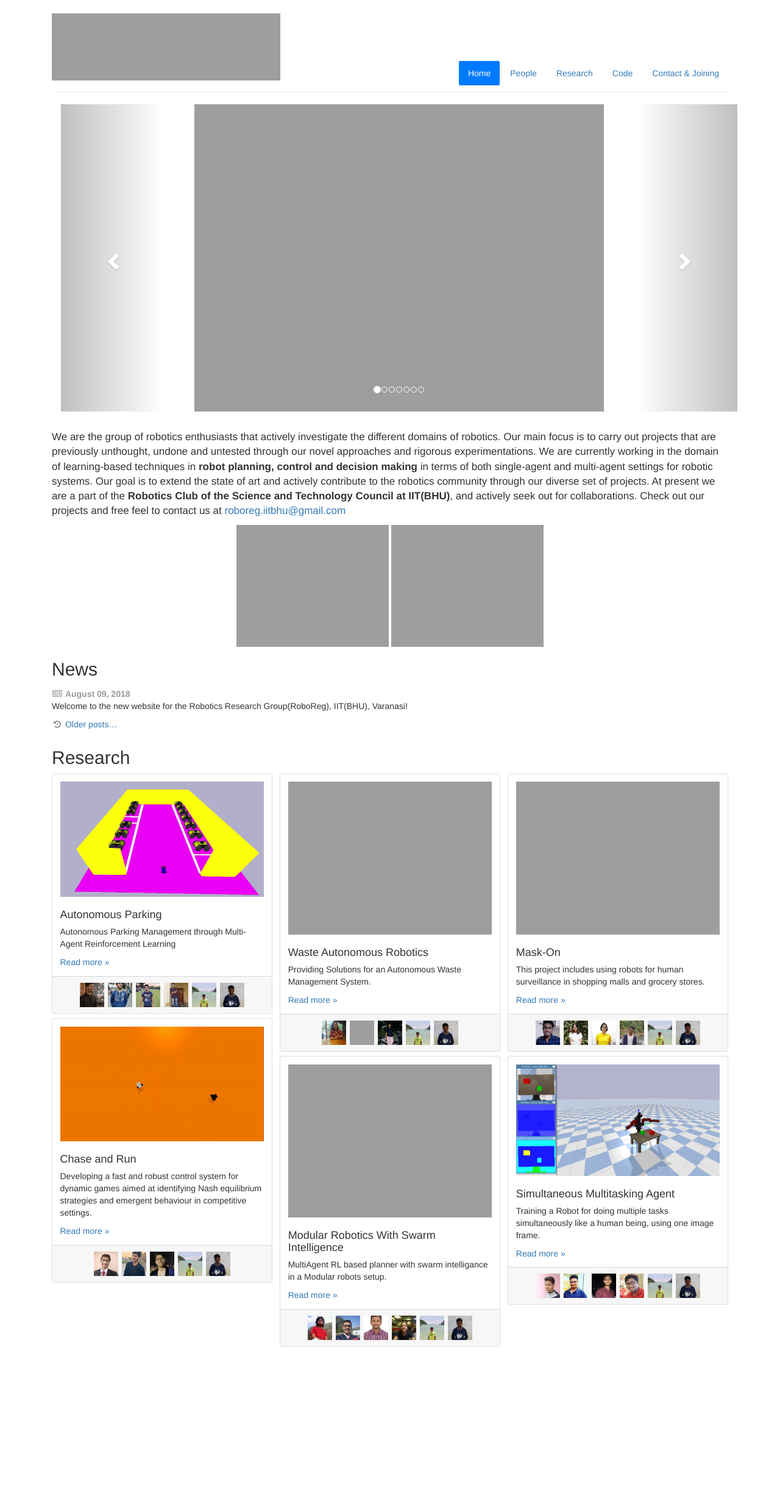
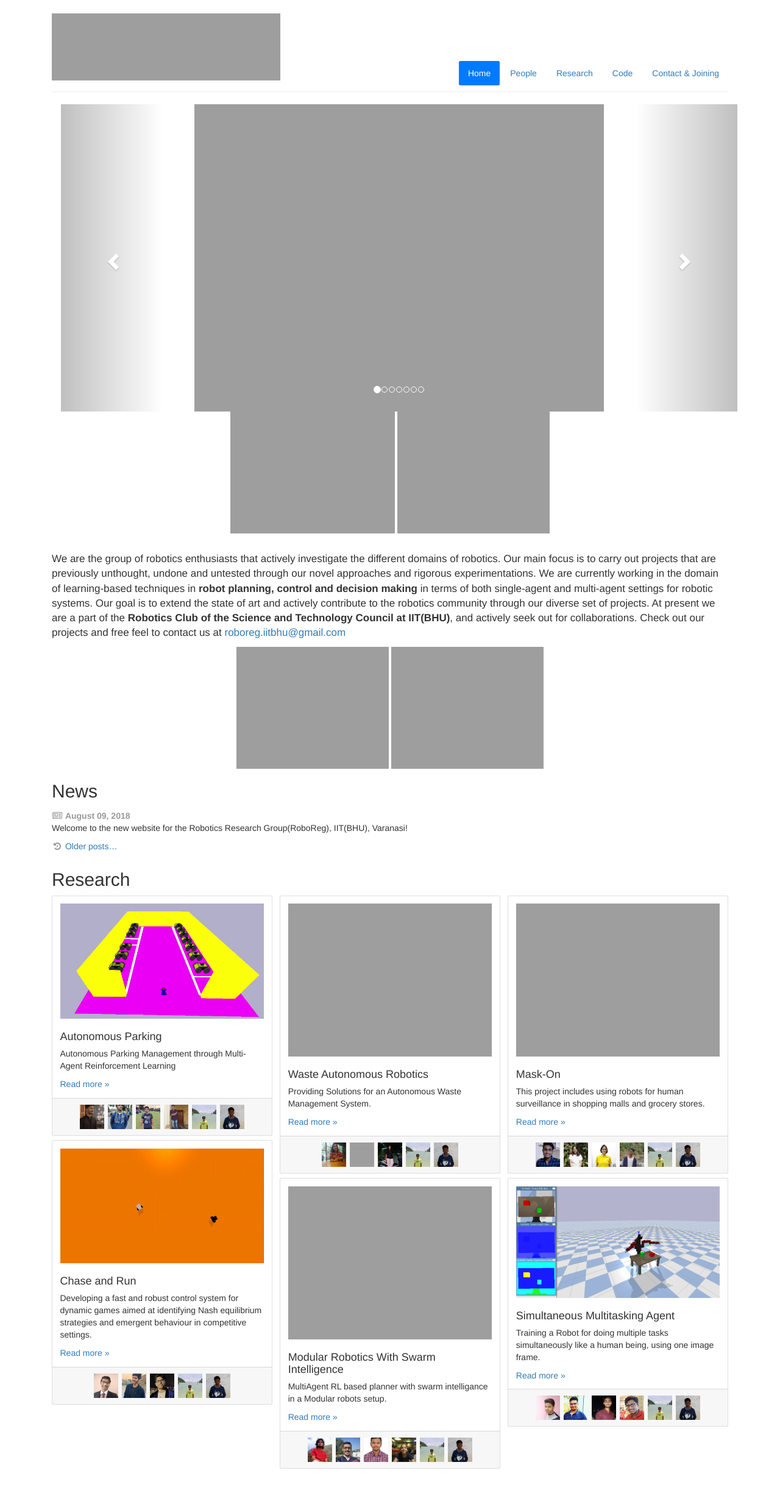
Before and after one commit to Robotics-Club-IIT-BHU/RoboReG, a Jekyll site: the page built from index.html, in a window 1280 px wide. Shown: the whole page at 61% size. Built offline with Jekyll 4.4.1, drawn with Linux system fonts in a browser that asks for light colours; before the commit the page ends 2244 px from its top, so only the background shows below that.

Commit message:
Update index.html

```diff
--- a/index.html
+++ b/index.html
@@ -81,6 +81,11 @@ role-tables:
     </div>
   </div>
 
+  <div align="center">
+    <img src="{{site.base}}/img/roboclub.jpg" alt="roboclub" style="width:270px;height:200px">
+    <img src="{{site.base}}/img/sntc.jpg" alt="sntc" style="width:250px;height:200px">
+   </div>
+
 
   <div class="lab-bio"><p style="margin-top: 30px; font-size:17px">
   We are the group of robotics enthusiasts that actively investigate the different domains of robotics. Our main focus is to carry out projects that are previously unthought, undone and untested through our novel approaches and rigorous experimentations. We are currently working in the domain of learning-based techniques in <span style="font-weight: bold;">robot planning, control and decision making </span>in terms of both single-agent and multi-agent settings for robotic systems. Our goal is to extend the state of art and actively contribute to the robotics community through our diverse set of projects. At present we are a part of the <span style="font-weight: bold;">Robotics Club of the Science and Technology Council at IIT(BHU)</span>, and actively seek out for collaborations. Check out our projects and free feel to contact us at <a href="mailto:roboreg.iitbhu@gamail.com">roboreg.iitbhu@gmail.com </a></p></div>
```
